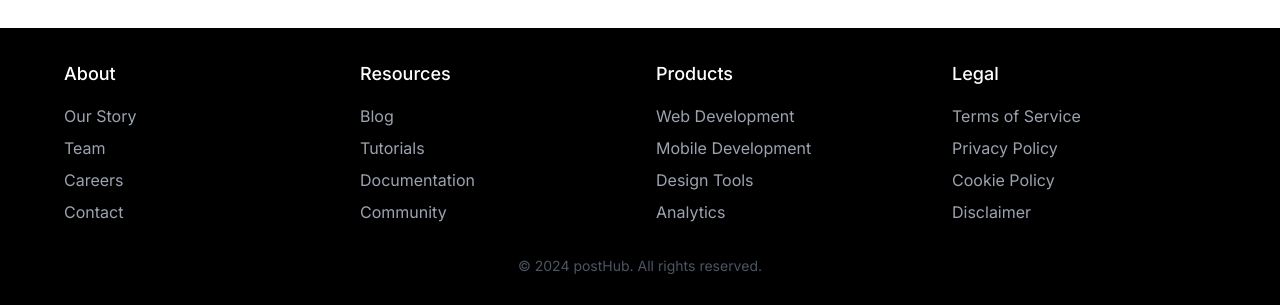
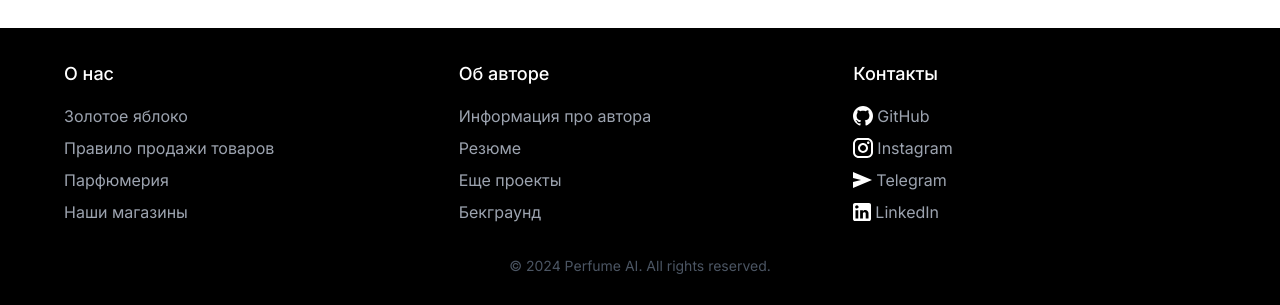
Before and after one commit to mkhmtolzhas/perfumeAiFront, a Next.js app: page / in a window 1280 px wide. Shown: the part 2088-2393 px from the top of the page. Built offline with nearby package versions, Linux system fonts and the light colour scheme; no server answers.

Commit message:
added footer

```diff
--- a/src/components/layout/Footer.tsx
+++ b/src/components/layout/Footer.tsx
@@ -5,110 +5,98 @@
 const Footer = () => {
   return (
     <footer className="w-full bg-[#000] text-white p-8">
-        <div className="max-w-6xl mx-auto grid grid-cols-1 sm:grid-cols-2 md:grid-cols-4 gap-8">
+        <div className="max-w-6xl mx-auto grid grid-cols-1 sm:grid-cols-2 md:grid-cols-3 gap-8">
           <div>
-            <h3 className="text-lg font-medium mb-4">About</h3>
+            <h3 className="text-lg font-medium mb-4">О нас</h3>
             <ul className="space-y-2 text-gray-400">
               <li>
-                <Link href="#" className="hover:underline" prefetch={false}>
-                  Our Story
+                <Link href="https://goldapple.kz" className="hover:underline" prefetch={false}>
+                  Золотое яблоко
                 </Link>
               </li>
               <li>
-                <Link href="#" className="hover:underline" prefetch={false}>
-                  Team
+                <Link href="https://goldapple.kz/documents#selling-policy" className="hover:underline" prefetch={false}>
+                  Правило продажи товаров
                 </Link>
               </li>
               <li>
-                <Link href="#" className="hover:underline" prefetch={false}>
-                  Careers
+                <Link href="https://goldapple.kz/parfjumerija" className="hover:underline" prefetch={false}>
+                  Парфюмерия
                 </Link>
               </li>
               <li>
-                <Link href="#" className="hover:underline" prefetch={false}>
-                  Contact
+                <Link href="https://goldapple.kz/stockists" className="hover:underline" prefetch={false}>
+                  Наши магазины
                 </Link>
               </li>
             </ul>
           </div>
           <div>
-            <h3 className="text-lg font-medium mb-4">Resources</h3>
+            <h3 className="text-lg font-medium mb-4">Об авторе</h3>
             <ul className="space-y-2 text-gray-400">
               <li>
                 <Link href="#" className="hover:underline" prefetch={false}>
-                  Blog
+                  Информация про автора
                 </Link>
               </li>
               <li>
                 <Link href="#" className="hover:underline" prefetch={false}>
-                  Tutorials
+                  Резюме
                 </Link>
               </li>
               <li>
                 <Link href="#" className="hover:underline" prefetch={false}>
-                  Documentation
+                  Еще проекты
                 </Link>
               </li>
               <li>
                 <Link href="#" className="hover:underline" prefetch={false}>
-                  Community
+                  Бекграунд
                 </Link>
               </li>
             </ul>
           </div>
           <div>
-            <h3 className="text-lg font-medium mb-4">Products</h3>
+            <h3 className="text-lg font-medium mb-4">Контакты</h3>
             <ul className="space-y-2 text-gray-400">
               <li>
-                <Link href="#" className="hover:underline" prefetch={false}>
-                  Web Development
+                <Link href="https://github.com/mkhmtolzhas" className="hover:underline flex gap-1 items-center" prefetch={false}>
+                  <svg width="20" height="20" viewBox="0 0 20 20" fill="none" xmlns="http://www.w3.org/2000/svg">
+                    <path d="M10 0C8.68678 0 7.38642 0.258658 6.17317 0.761205C4.95991 1.26375 3.85752 2.00035 2.92893 2.92893C1.05357 4.8043 0 7.34784 0 10C0 14.42 2.87 18.17 6.84 19.5C7.34 19.58 7.5 19.27 7.5 19C7.5 18.77 7.5 18.14 7.5 17.31C4.73 17.91 4.14 15.97 4.14 15.97C3.68 14.81 3.03 14.5 3.03 14.5C2.12 13.88 3.1 13.9 3.1 13.9C4.1 13.97 4.63 14.93 4.63 14.93C5.5 16.45 6.97 16 7.54 15.76C7.63 15.11 7.89 14.67 8.17 14.42C5.95 14.17 3.62 13.31 3.62 9.5C3.62 8.39 4 7.5 4.65 6.79C4.55 6.54 4.2 5.5 4.75 4.15C4.75 4.15 5.59 3.88 7.5 5.17C8.29 4.95 9.15 4.84 10 4.84C10.85 4.84 11.71 4.95 12.5 5.17C14.41 3.88 15.25 4.15 15.25 4.15C15.8 5.5 15.45 6.54 15.35 6.79C16 7.5 16.38 8.39 16.38 9.5C16.38 13.32 14.04 14.16 11.81 14.41C12.17 14.72 12.5 15.33 12.5 16.26C12.5 17.6 12.5 18.68 12.5 19C12.5 19.27 12.66 19.59 13.17 19.5C17.14 18.16 20 14.42 20 10C20 8.68678 19.7413 7.38642 19.2388 6.17317C18.7362 4.95991 17.9997 3.85752 17.0711 2.92893C16.1425 2.00035 15.0401 1.26375 13.8268 0.761205C12.6136 0.258658 11.3132 0 10 0Z" fill="white"/>
+                  </svg>
+                  GitHub
                 </Link>
               </li>
               <li>
-                <Link href="#" className="hover:underline" prefetch={false}>
-                  Mobile Development
+                <Link href="https://www.instagram.com/mkhmtlzhs/" className="hover:underline flex gap-1 items-center" prefetch={false}>
+                  <svg width="20" height="20" viewBox="0 0 20 20" fill="none" xmlns="http://www.w3.org/2000/svg">
+                    <path d="M5.8 0H14.2C17.4 0 20 2.6 20 5.8V14.2C20 15.7383 19.3889 17.2135 18.3012 18.3012C17.2135 19.3889 15.7383 20 14.2 20H5.8C2.6 20 0 17.4 0 14.2V5.8C0 4.26174 0.61107 2.78649 1.69878 1.69878C2.78649 0.61107 4.26174 0 5.8 0ZM5.6 2C4.64522 2 3.72955 2.37928 3.05442 3.05442C2.37928 3.72955 2 4.64522 2 5.6V14.4C2 16.39 3.61 18 5.6 18H14.4C15.3548 18 16.2705 17.6207 16.9456 16.9456C17.6207 16.2705 18 15.3548 18 14.4V5.6C18 3.61 16.39 2 14.4 2H5.6ZM15.25 3.5C15.5815 3.5 15.8995 3.6317 16.1339 3.86612C16.3683 4.10054 16.5 4.41848 16.5 4.75C16.5 5.08152 16.3683 5.39946 16.1339 5.63388C15.8995 5.8683 15.5815 6 15.25 6C14.9185 6 14.6005 5.8683 14.3661 5.63388C14.1317 5.39946 14 5.08152 14 4.75C14 4.41848 14.1317 4.10054 14.3661 3.86612C14.6005 3.6317 14.9185 3.5 15.25 3.5ZM10 5C11.3261 5 12.5979 5.52678 13.5355 6.46447C14.4732 7.40215 15 8.67392 15 10C15 11.3261 14.4732 12.5979 13.5355 13.5355C12.5979 14.4732 11.3261 15 10 15C8.67392 15 7.40215 14.4732 6.46447 13.5355C5.52678 12.5979 5 11.3261 5 10C5 8.67392 5.52678 7.40215 6.46447 6.46447C7.40215 5.52678 8.67392 5 10 5ZM10 7C9.20435 7 8.44129 7.31607 7.87868 7.87868C7.31607 8.44129 7 9.20435 7 10C7 10.7956 7.31607 11.5587 7.87868 12.1213C8.44129 12.6839 9.20435 13 10 13C10.7956 13 11.5587 12.6839 12.1213 12.1213C12.6839 11.5587 13 10.7956 13 10C13 9.20435 12.6839 8.44129 12.1213 7.87868C11.5587 7.31607 10.7956 7 10 7Z" fill="white"/>
+                  </svg>
+                  Instagram
                 </Link>
               </li>
               <li>
-                <Link href="#" className="hover:underline" prefetch={false}>
-                  Design Tools
+                <Link href="https://t.me/mkhmtcore" className="hover:underline flex gap-1 items-center" prefetch={false}>
+                  <svg width="19" height="16" viewBox="0 0 19 16" fill="none" xmlns="http://www.w3.org/2000/svg">
+                    <path d="M0 16V10L8 8L0 6V0L19 8L0 16Z" fill="white"/>
+                  </svg>
+                  Telegram
                 </Link>
               </li>
               <li>
-                <Link href="#" className="hover:underline" prefetch={false}>
-                  Analytics
-                </Link>
-              </li>
-            </ul>
-          </div>
-          <div>
-            <h3 className="text-lg font-medium mb-4">Legal</h3>
-            <ul className="space-y-2 text-gray-400">
-              <li>
-                <Link href="#" className="hover:underline" prefetch={false}>
-                  Terms of Service
-                </Link>
-              </li>
-              <li>
-                <Link href="#" className="hover:underline" prefetch={false}>
-                  Privacy Policy
-                </Link>
-              </li>
-              <li>
-                <Link href="#" className="hover:underline" prefetch={false}>
-                  Cookie Policy
-                </Link>
-              </li>
-              <li>
-                <Link href="#" className="hover:underline" prefetch={false}>
-                  Disclaimer
+                <Link href="#" className="hover:underline flex gap-1 items-center" prefetch={false}>
+                  <svg width="18" height="18" viewBox="0 0 18 18" fill="none" xmlns="http://www.w3.org/2000/svg">
+                    <path d="M16 0C16.5304 0 17.0391 0.210714 17.4142 0.585786C17.7893 0.960859 18 1.46957 18 2V16C18 16.5304 17.7893 17.0391 17.4142 17.4142C17.0391 17.7893 16.5304 18 16 18H2C1.46957 18 0.960859 17.7893 0.585786 17.4142C0.210714 17.0391 0 16.5304 0 16V2C0 1.46957 0.210714 0.960859 0.585786 0.585786C0.960859 0.210714 1.46957 0 2 0H16ZM15.5 15.5V10.2C15.5 9.33539 15.1565 8.5062 14.5452 7.89483C13.9338 7.28346 13.1046 6.94 12.24 6.94C11.39 6.94 10.4 7.46 9.92 8.24V7.13H7.13V15.5H9.92V10.57C9.92 9.8 10.54 9.17 11.31 9.17C11.6813 9.17 12.0374 9.3175 12.2999 9.58005C12.5625 9.8426 12.71 10.1987 12.71 10.57V15.5H15.5ZM3.88 5.56C4.32556 5.56 4.75288 5.383 5.06794 5.06794C5.383 4.75288 5.56 4.32556 5.56 3.88C5.56 2.95 4.81 2.19 3.88 2.19C3.43178 2.19 3.00193 2.36805 2.68499 2.68499C2.36805 3.00193 2.19 3.43178 2.19 3.88C2.19 4.81 2.95 5.56 3.88 5.56ZM5.27 15.5V7.13H2.5V15.5H5.27Z" fill="white"/>
+                  </svg>
+
+                  LinkedIn
                 </Link>
               </li>
             </ul>
           </div>
         </div>
         <div className="max-w-6xl mx-auto mt-8 text-center text-sm text-gray-600">
-          <p>&copy; 2024 postHub. All rights reserved.</p>
+          <p>&copy; 2024 Perfume AI. All rights reserved.</p>
         </div>
       </footer>
   )
--- a/src/components/perfume-card.tsx
+++ b/src/components/perfume-card.tsx
@@ -48,7 +48,7 @@
                 <p className="text-xl text-neutral-500 dark:text-neutral-400">{brand}</p>
               </div>
               <Badge variant="secondary" className="text-lg px-3 py-1">
-                {price} ₸
+                {price}₸
               </Badge>
             </div>
           </CardHeader>
```
